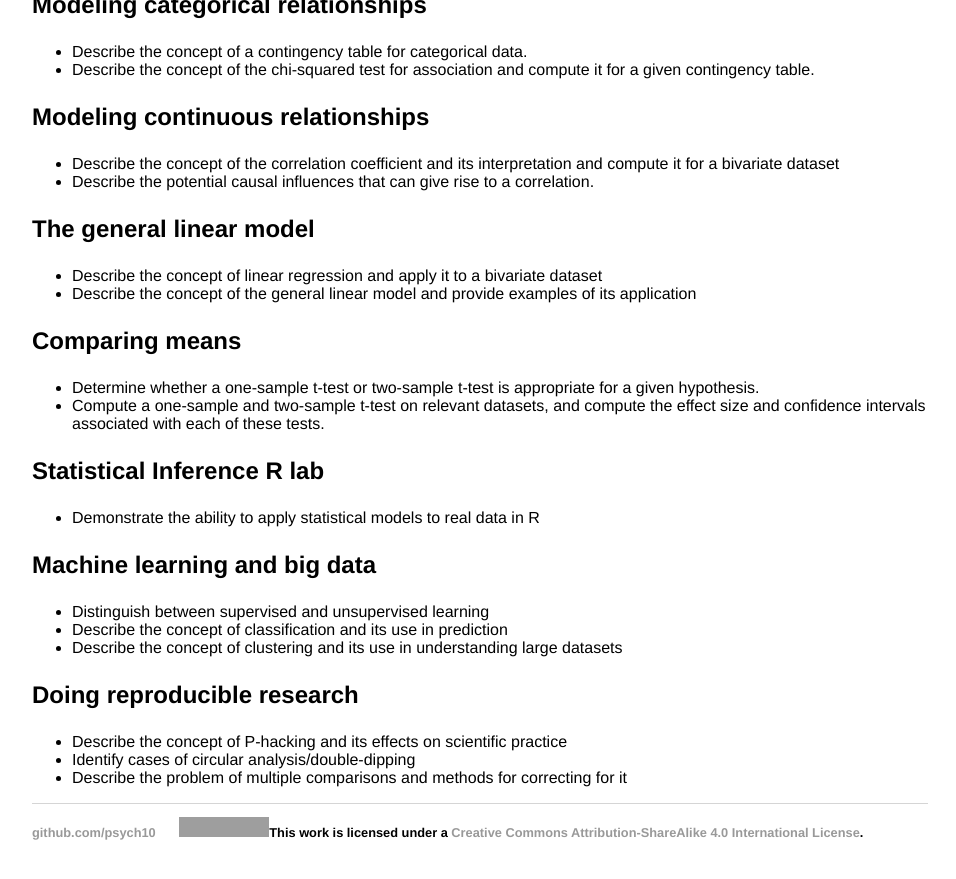
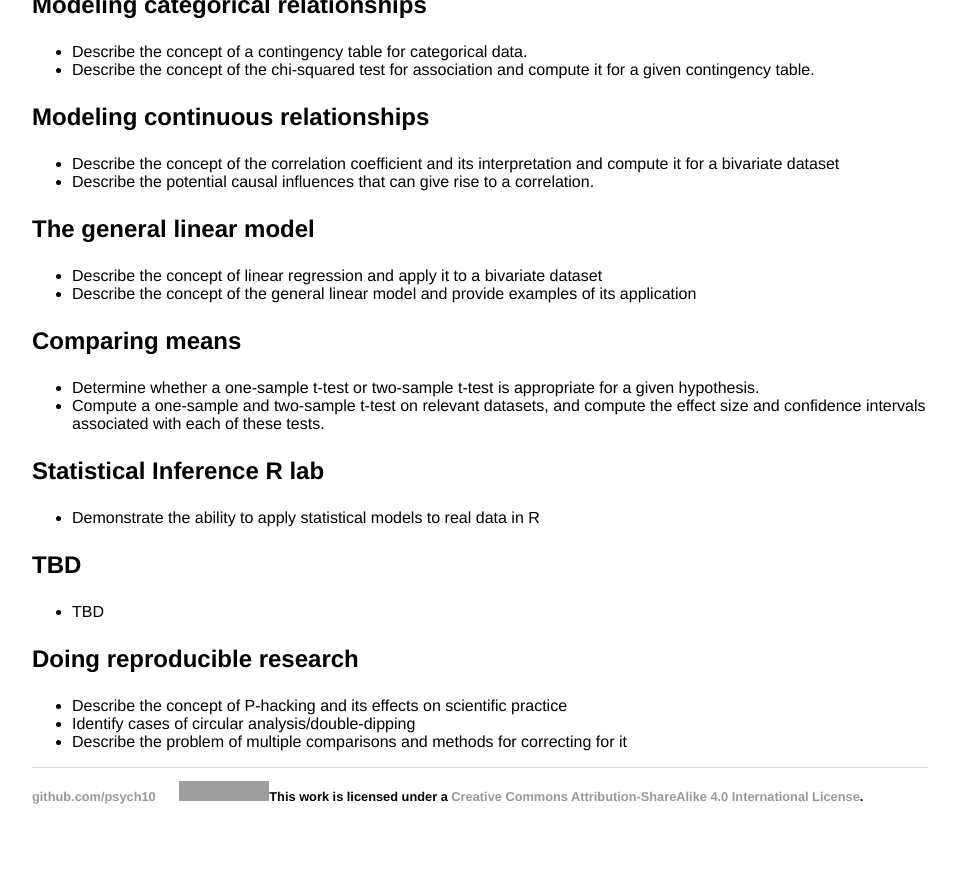
Before and after one commit to stats60/stats60.github.io, a Jekyll site: the page built from objectives/index.md, in a window 1280 px wide and 900 px high, scrolled down 2363 px. Shown: the top 879 px of the window, without its empty margins (160-1116 px from the left). Built offline with Jekyll 4.4.1, drawn with Linux system fonts in a browser that asks for light colours; our own code applies the rules of GitHub Pages for plain Markdown files; grey boxes are pictures that could not be loaded.

Commit message:
autoupdate

```diff
--- a/objectives/index.md
+++ b/objectives/index.md
@@ -104,10 +104,8 @@ Students should be able to do each of the following by the end of this course:
 ### Statistical Inference R lab
 * Demonstrate the ability to apply statistical models to real data in R
 
-### Machine learning and big data
-* Distinguish between supervised and unsupervised learning
-* Describe the concept of classification and its use in prediction
-* Describe the concept of clustering and its use in understanding large datasets
+### TBD
+* TBD
 
 ### Doing reproducible research
 * Describe the concept of P-hacking and its effects on scientific practice
```
Also changed, not shown: full_syllabus/index.md (+3 -3 lines), syllabus/index.md (+2 -2 lines).
